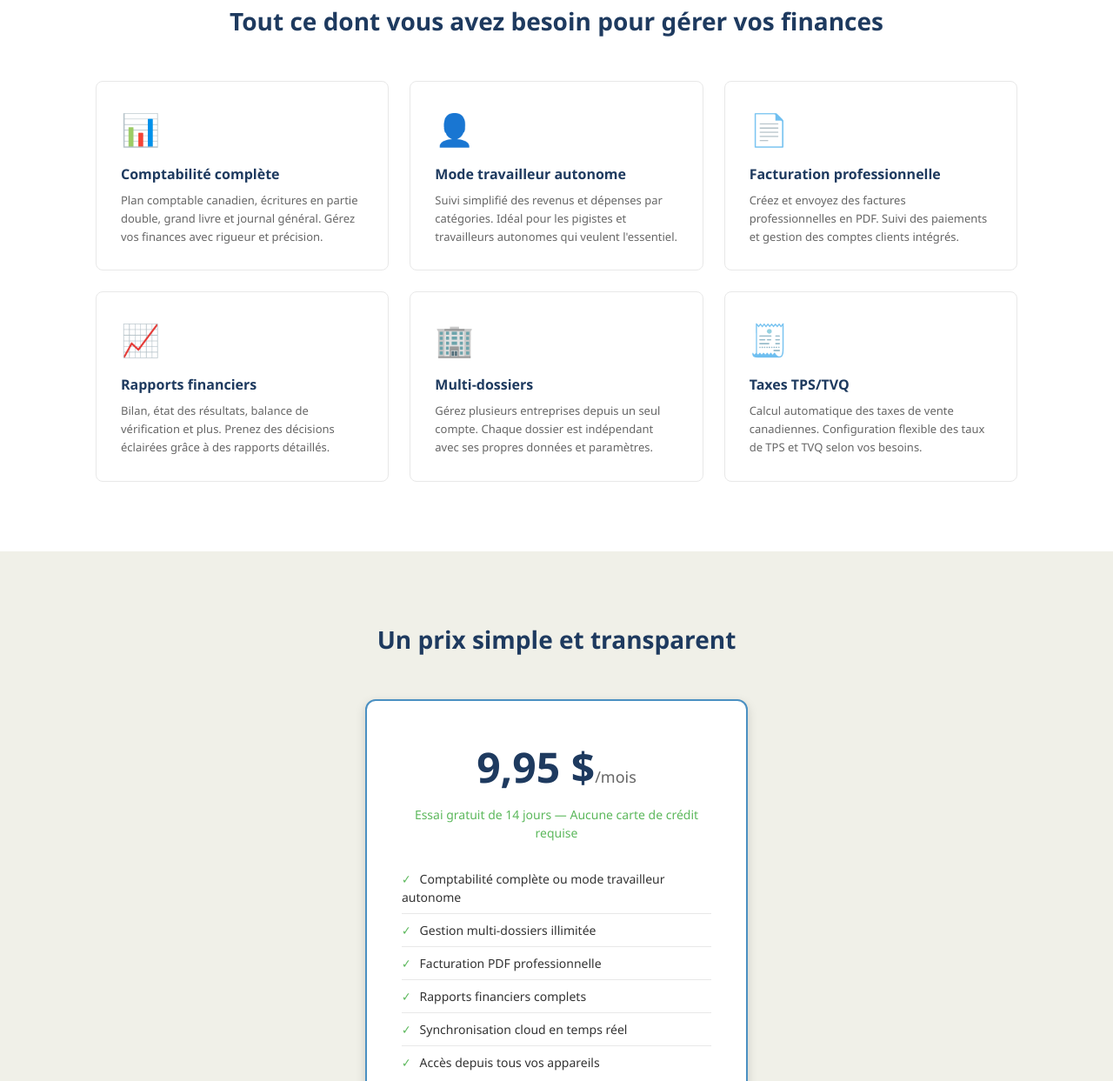
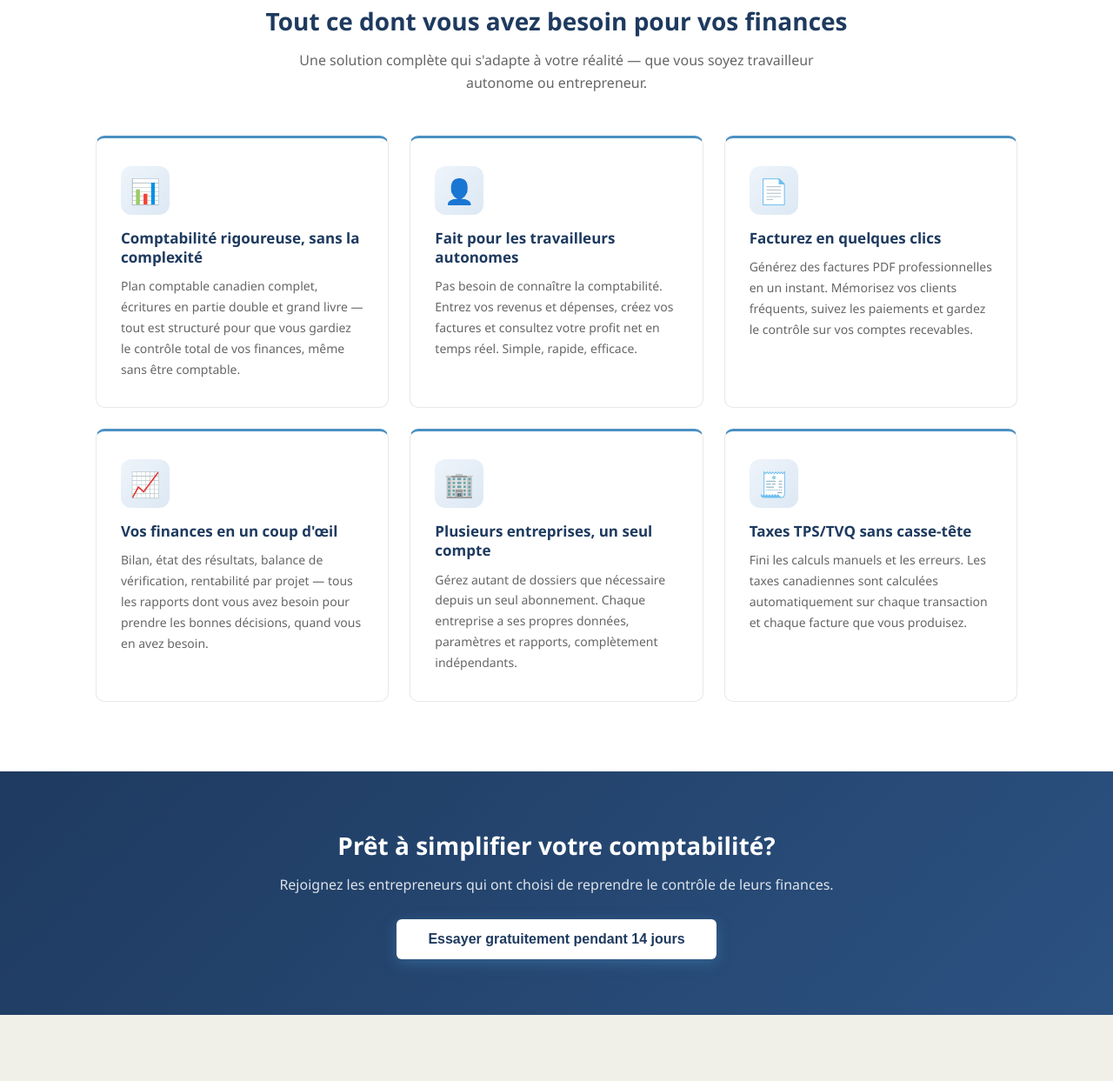
Before and after one commit to jean385/Logicielcomptable, a plain HTML site: page index.html in a window 1280 px wide. Shown: the part 877-2120 px from the top of the page at 87% size. Drawn offline with nearby package versions, Linux system fonts and the light colour scheme; no server answers.

Commit message:
Ameliorer la section services pour un ton plus vendeur
- Titres axes sur les benefices plutot que les fonctionnalites
- Textes plus persuasifs et orientes client
- Sous-titre de section pour le contexte
- Icones dans des cercles arrondis avec fond degrade
- Bordure accent sur les cartes avec animation hover
- Bande CTA de transition entre services et tarification

Co-Authored-By: Claude Opus 4.5 <noreply@anthropic.com>

```diff
--- a/css/styles.css
+++ b/css/styles.css
@@ -1024,7 +1024,16 @@ tr:hover {
     font-size: 28px;
     font-weight: 700;
     color: var(--primary-color);
-    margin-bottom: 48px;
+    margin-bottom: 12px;
+}
+
+.landing-section-subtitle {
+    text-align: center;
+    font-size: 16px;
+    color: var(--text-light);
+    max-width: 600px;
+    margin: 0 auto 48px;
+    line-height: 1.6;
 }
 
 .landing-features-grid {
@@ -1035,33 +1044,77 @@ tr:hover {
 
 .landing-feature-card {
     background: var(--card-background);
-    padding: 28px;
-    border-radius: 8px;
+    padding: 32px 28px;
+    border-radius: 10px;
     border: 1px solid var(--gray-light);
-    transition: all 0.2s;
+    border-top: 3px solid var(--accent-color);
+    transition: all 0.25s;
 }
 
 .landing-feature-card:hover {
-    box-shadow: var(--shadow-lg);
-    transform: translateY(-2px);
+    box-shadow: 0 8px 28px rgba(0, 0, 0, 0.12);
+    transform: translateY(-4px);
+    border-top-color: var(--primary-color);
+}
+
+.landing-feature-icon-wrap {
+    width: 56px;
+    height: 56px;
+    border-radius: 12px;
+    background: linear-gradient(135deg, #eef4fa, #dce8f4);
+    display: flex;
+    align-items: center;
+    justify-content: center;
+    margin-bottom: 16px;
 }
 
 .landing-feature-icon {
-    font-size: 36px;
+    font-size: 28px;
+}
+
+.landing-feature-card h3 {
+    font-size: 17px;
+    font-weight: 700;
+    color: var(--primary-color);
+    margin-bottom: 10px;
+    line-height: 1.3;
+}
+
+.landing-feature-card p {
+    font-size: 14px;
+    color: var(--text-light);
+    line-height: 1.7;
+}
+
+/* Bande CTA de transition */
+.landing-cta-band {
+    padding: 64px 20px;
+    text-align: center;
+    background: linear-gradient(135deg, var(--primary-color), var(--primary-light));
+    color: white;
+}
+
+.landing-cta-band h2 {
+    font-size: 28px;
+    font-weight: 700;
     margin-bottom: 12px;
 }
 
-.landing-feature-card h3 {
+.landing-cta-band p {
     font-size: 16px;
-    font-weight: 600;
-    color: var(--primary-color);
-    margin-bottom: 8px;
-}
-
-.landing-feature-card p {
-    font-size: 13px;
-    color: var(--text-light);
-    line-height: 1.6;
+    color: rgba(255, 255, 255, 0.85);
+    margin-bottom: 28px;
+}
+
+.landing-cta-band .btn-cta {
+    background: white;
+    color: var(--primary-color);
+    font-weight: 700;
+}
+
+.landing-cta-band .btn-cta:hover {
+    background: var(--background-color);
+    box-shadow: 0 6px 24px rgba(255, 255, 255, 0.3);
 }
 
 /* Section tarification */
@@ -1646,7 +1699,12 @@ tr:hover {
 
     .landing-section-title {
         font-size: 22px;
-        margin-bottom: 28px;
+        margin-bottom: 8px;
+    }
+
+    .landing-section-subtitle {
+        font-size: 14px;
+        margin-bottom: 32px;
     }
 
     .landing-features-grid {
@@ -1655,7 +1713,19 @@ tr:hover {
     }
 
     .landing-feature-card {
-        padding: 20px;
+        padding: 24px 20px;
+    }
+
+    .landing-cta-band {
+        padding: 48px 16px;
+    }
+
+    .landing-cta-band h2 {
+        font-size: 22px;
+    }
+
+    .landing-cta-band p {
+        font-size: 14px;
     }
 
     .landing-pricing {
--- a/index.html
+++ b/index.html
@@ -104,39 +104,47 @@
 
         <!-- Section fonctionnalités -->
         <section class="landing-features">
-            <h2 class="landing-section-title">Tout ce dont vous avez besoin pour gérer vos finances</h2>
+            <h2 class="landing-section-title">Tout ce dont vous avez besoin pour vos finances</h2>
+            <p class="landing-section-subtitle">Une solution complète qui s'adapte à votre réalité — que vous soyez travailleur autonome ou entrepreneur.</p>
             <div class="landing-features-grid">
                 <div class="landing-feature-card">
-                    <div class="landing-feature-icon">📊</div>
-                    <h3>Comptabilité complète</h3>
-                    <p>Plan comptable canadien, écritures en partie double, grand livre et journal général. Gérez vos finances avec rigueur et précision.</p>
+                    <div class="landing-feature-icon-wrap"><span class="landing-feature-icon">📊</span></div>
+                    <h3>Comptabilité rigoureuse, sans la complexité</h3>
+                    <p>Plan comptable canadien complet, écritures en partie double et grand livre — tout est structuré pour que vous gardiez le contrôle total de vos finances, même sans être comptable.</p>
                 </div>
                 <div class="landing-feature-card">
-                    <div class="landing-feature-icon">👤</div>
-                    <h3>Mode travailleur autonome</h3>
-                    <p>Suivi simplifié des revenus et dépenses par catégories. Idéal pour les pigistes et travailleurs autonomes qui veulent l'essentiel.</p>
+                    <div class="landing-feature-icon-wrap"><span class="landing-feature-icon">👤</span></div>
+                    <h3>Fait pour les travailleurs autonomes</h3>
+                    <p>Pas besoin de connaître la comptabilité. Entrez vos revenus et dépenses, créez vos factures et consultez votre profit net en temps réel. Simple, rapide, efficace.</p>
                 </div>
                 <div class="landing-feature-card">
-                    <div class="landing-feature-icon">📄</div>
-                    <h3>Facturation professionnelle</h3>
-                    <p>Créez et envoyez des factures professionnelles en PDF. Suivi des paiements et gestion des comptes clients intégrés.</p>
+                    <div class="landing-feature-icon-wrap"><span class="landing-feature-icon">📄</span></div>
+                    <h3>Facturez en quelques clics</h3>
+                    <p>Générez des factures PDF professionnelles en un instant. Mémorisez vos clients fréquents, suivez les paiements et gardez le contrôle sur vos comptes recevables.</p>
                 </div>
                 <div class="landing-feature-card">
-                    <div class="landing-feature-icon">📈</div>
-                    <h3>Rapports financiers</h3>
-                    <p>Bilan, état des résultats, balance de vérification et plus. Prenez des décisions éclairées grâce à des rapports détaillés.</p>
+                    <div class="landing-feature-icon-wrap"><span class="landing-feature-icon">📈</span></div>
+                    <h3>Vos finances en un coup d'œil</h3>
+                    <p>Bilan, état des résultats, balance de vérification, rentabilité par projet — tous les rapports dont vous avez besoin pour prendre les bonnes décisions, quand vous en avez besoin.</p>
                 </div>
                 <div class="landing-feature-card">
-                    <div class="landing-feature-icon">🏢</div>
-                    <h3>Multi-dossiers</h3>
-                    <p>Gérez plusieurs entreprises depuis un seul compte. Chaque dossier est indépendant avec ses propres données et paramètres.</p>
+                    <div class="landing-feature-icon-wrap"><span class="landing-feature-icon">🏢</span></div>
+                    <h3>Plusieurs entreprises, un seul compte</h3>
+                    <p>Gérez autant de dossiers que nécessaire depuis un seul abonnement. Chaque entreprise a ses propres données, paramètres et rapports, complètement indépendants.</p>
                 </div>
                 <div class="landing-feature-card">
-                    <div class="landing-feature-icon">🧾</div>
-                    <h3>Taxes TPS/TVQ</h3>
-                    <p>Calcul automatique des taxes de vente canadiennes. Configuration flexible des taux de TPS et TVQ selon vos besoins.</p>
+                    <div class="landing-feature-icon-wrap"><span class="landing-feature-icon">🧾</span></div>
+                    <h3>Taxes TPS/TVQ sans casse-tête</h3>
+                    <p>Fini les calculs manuels et les erreurs. Les taxes canadiennes sont calculées automatiquement sur chaque transaction et chaque facture que vous produisez.</p>
                 </div>
             </div>
+        </section>
+
+        <!-- Section transition CTA -->
+        <section class="landing-cta-band">
+            <h2>Prêt à simplifier votre comptabilité?</h2>
+            <p>Rejoignez les entrepreneurs qui ont choisi de reprendre le contrôle de leurs finances.</p>
+            <button class="btn-cta" onclick="App.afficherPrix()">Essayer gratuitement pendant 14 jours</button>
         </section>
 
         <!-- Section tarification -->
```
